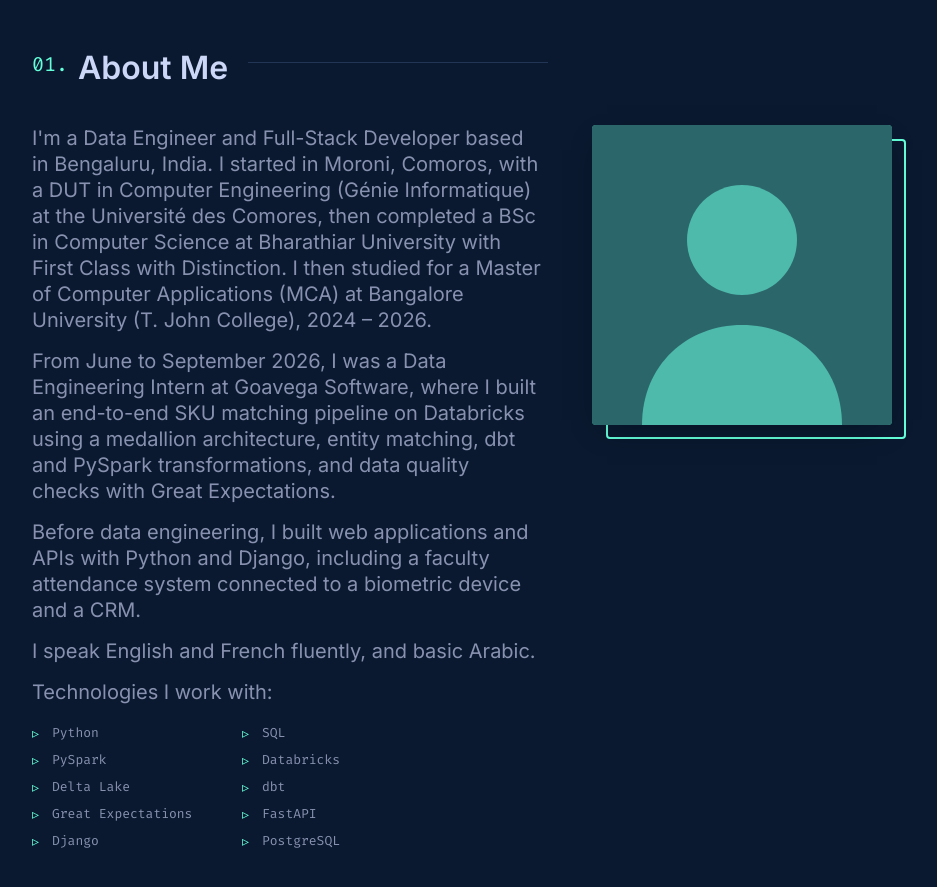
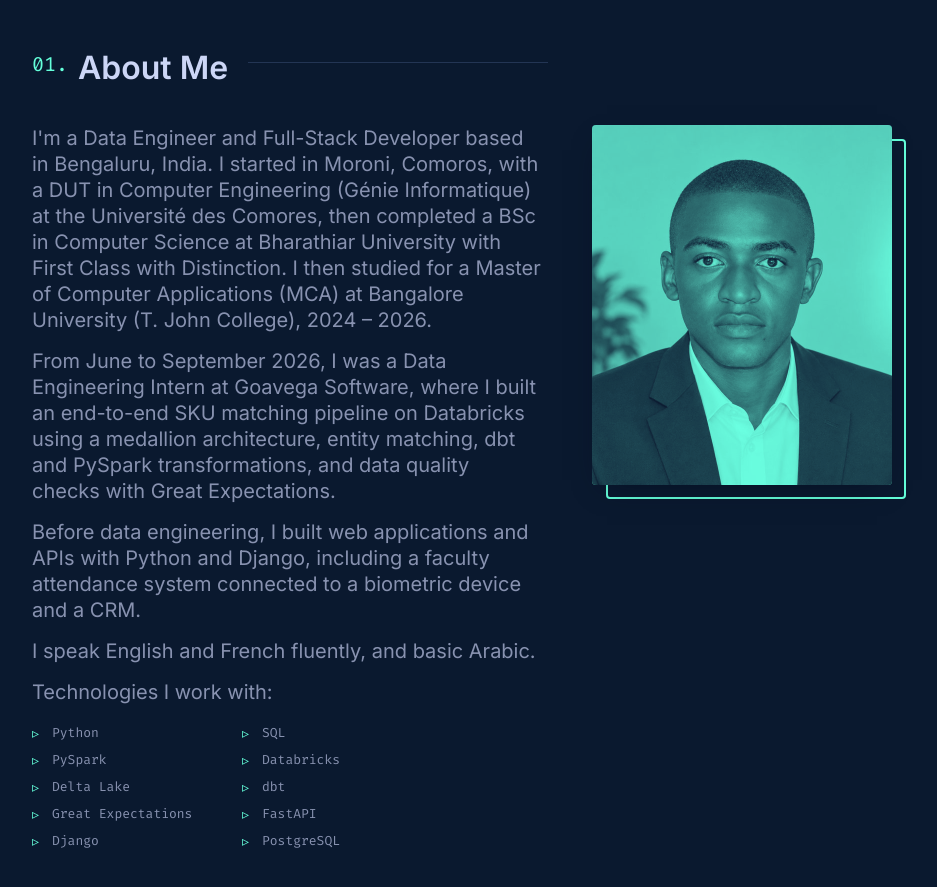
Before and after one commit to mdahoma400/mdahoma400.github.io, a plain HTML site: page index.html in a window 1280 px wide. Shown: the part 860-1747 px from the top of the page, without its empty margins (158-1095 px from the left). Drawn offline with Linux system fonts and the light colour scheme.

Commit message:
Add portfolio photo

```diff
--- a/index.html
+++ b/index.html
@@ -130,9 +130,8 @@
         </div>
 
         <div class="about-pic">
-          <!-- Replace assets/photo.svg with your own photo (square, e.g. assets/photo.jpg) -->
           <div class="pic-wrap">
-            <img src="assets/photo.svg" alt="Mdahoma Idrisse" width="300" height="300" />
+            <img src="assets/portfoliophoto.jpg" alt="Mdahoma Idrisse" width="600" height="720" />
           </div>
         </div>
       </div>
```
Also changed, not shown: assets/photo.svg (deleted), assets/portfoliophoto.jpg (added), 1 other file.
